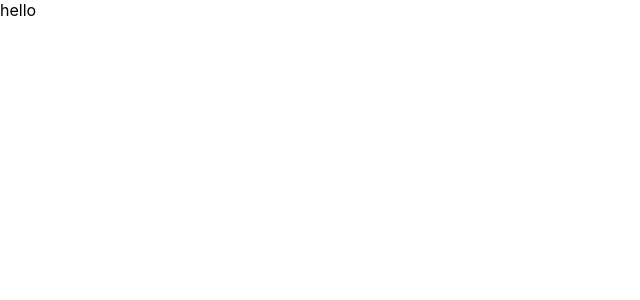
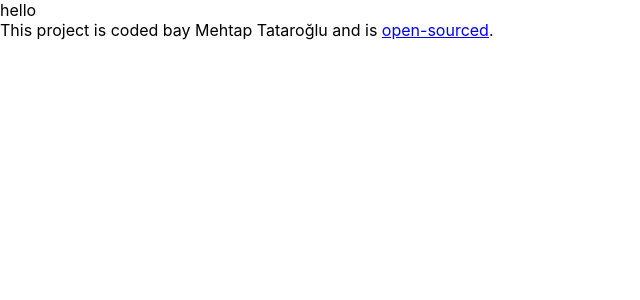
Before and after one commit to teytap/me-weather-react, a React (Create React App) app: page / in a window 1280 px wide. Shown: the top 300 px of the page, without its empty margins (0-640 px from the left). Built offline with nearby package versions, Linux system fonts and the light colour scheme.

Commit message:
added git-hub source

```diff
--- a/src/App.js
+++ b/src/App.js
@@ -4,6 +4,13 @@ function App() {
   return (
     <div className="App">
       <header>hello</header>
+      <footer>
+        This project is coded bay Mehtap Tataroğlu and is{" "}
+        <a href="https://github.com/teytap/me-weather-react" target="_blank">
+          open-sourced
+        </a>
+        .
+      </footer>
     </div>
   );
 }
```
